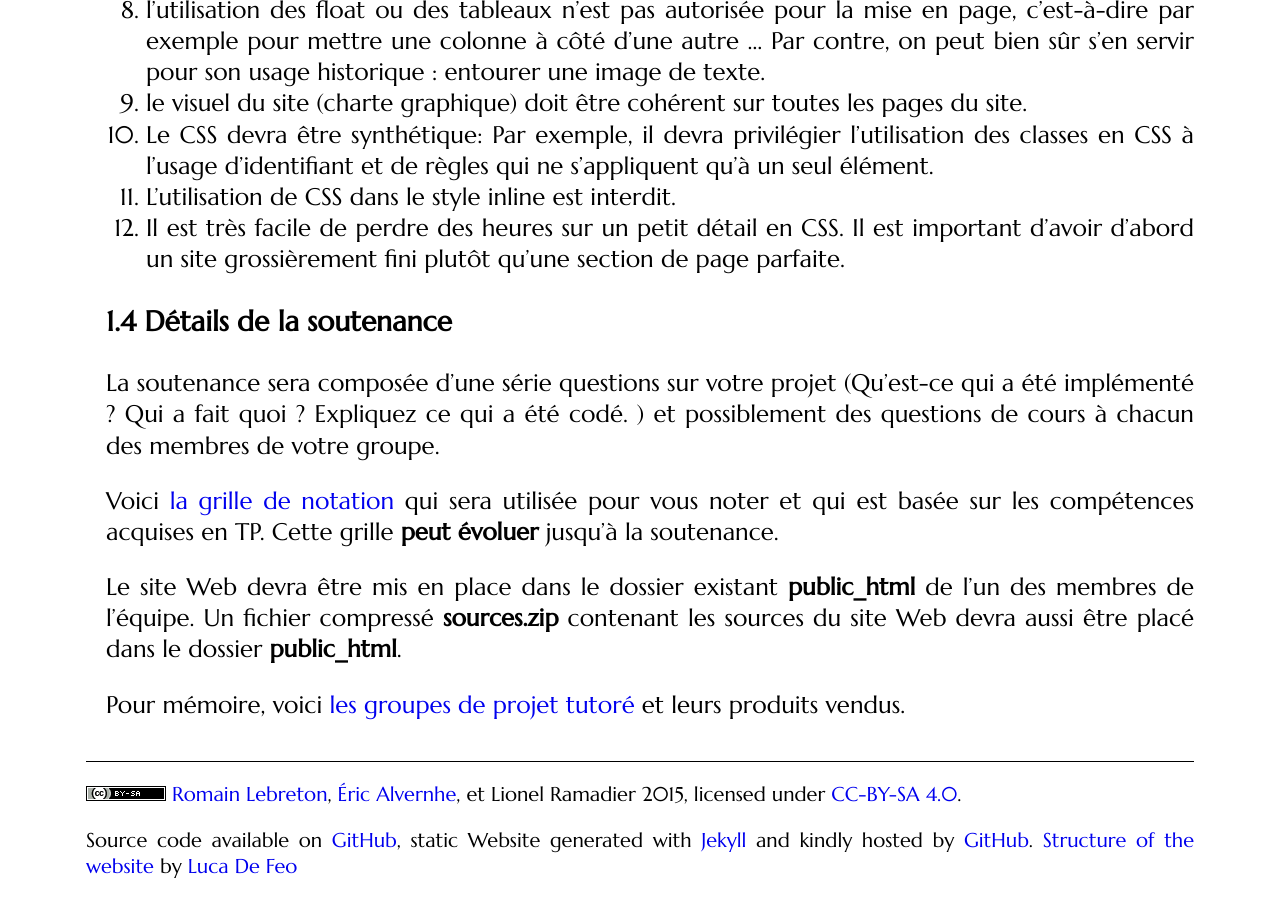
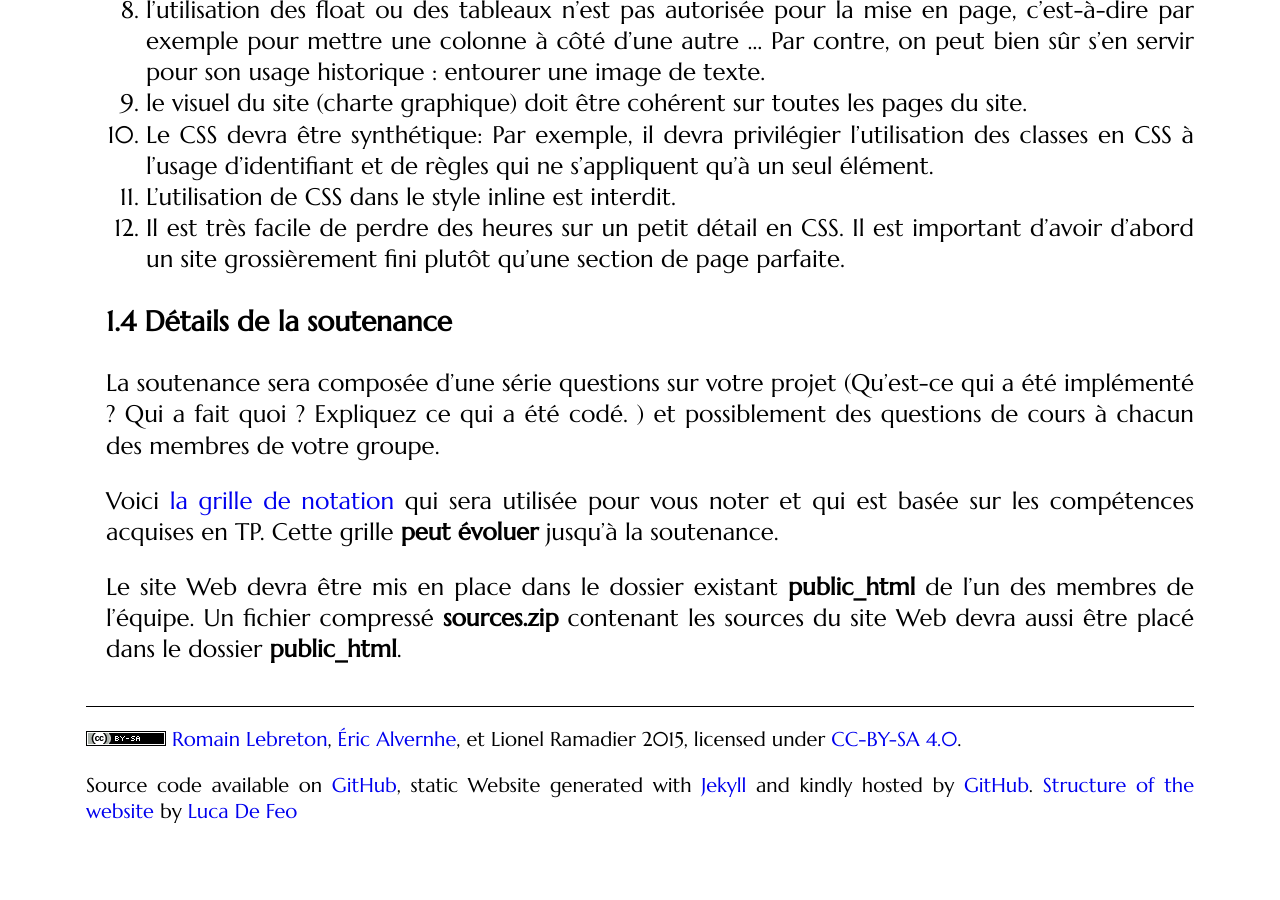
Before and after one commit to romainlebreton/R1.02-DeveloppementInterfacesWeb, a Jekyll site: the page built from projet.md, in a window 1280 px wide and 900 px high, scrolled down 2130 px. Built offline with Jekyll 4.4.1, drawn with Linux system fonts in a browser that asks for light colours; some web fonts are replaced; comment, search, counter and statistics services are not loaded; after the commit the page ends 2975 px from its top, so only the background shows below that.

Commit message:
remove link to google doc

```diff
--- a/projet.md
+++ b/projet.md
@@ -102,9 +102,9 @@ Le site Web devra être mis en place dans le dossier existant **public_html** de
 l'un des membres de l'équipe. Un fichier compressé **sources.zip** contenant les
 sources du site Web devra aussi être placé dans le dossier **public_html**.
 
-Pour mémoire, voici
-[les groupes de projet tutoré](https://docs.google.com/spreadsheets/d/1MSJYHpXNsjZGFl1xLberYLjEJRdtej37z3JFqSnq4fY/edit?usp=sharing)
-et leurs produits vendus.
+<!-- Pour mémoire, voici -->
+<!-- [les groupes de projet tutoré](https://docs.google.com/spreadsheets/d/1MSJYHpXNsjZGFl1xLberYLjEJRdtej37z3JFqSnq4fY/edit?usp=sharing) -->
+<!-- et leurs produits vendus. -->
 
 
 
```
